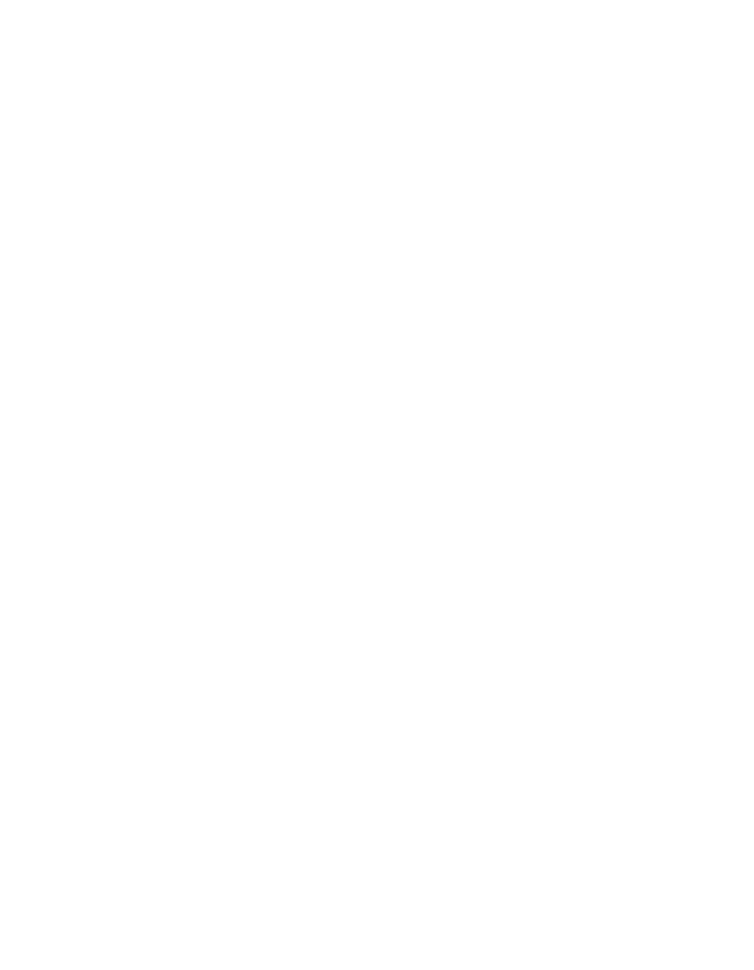
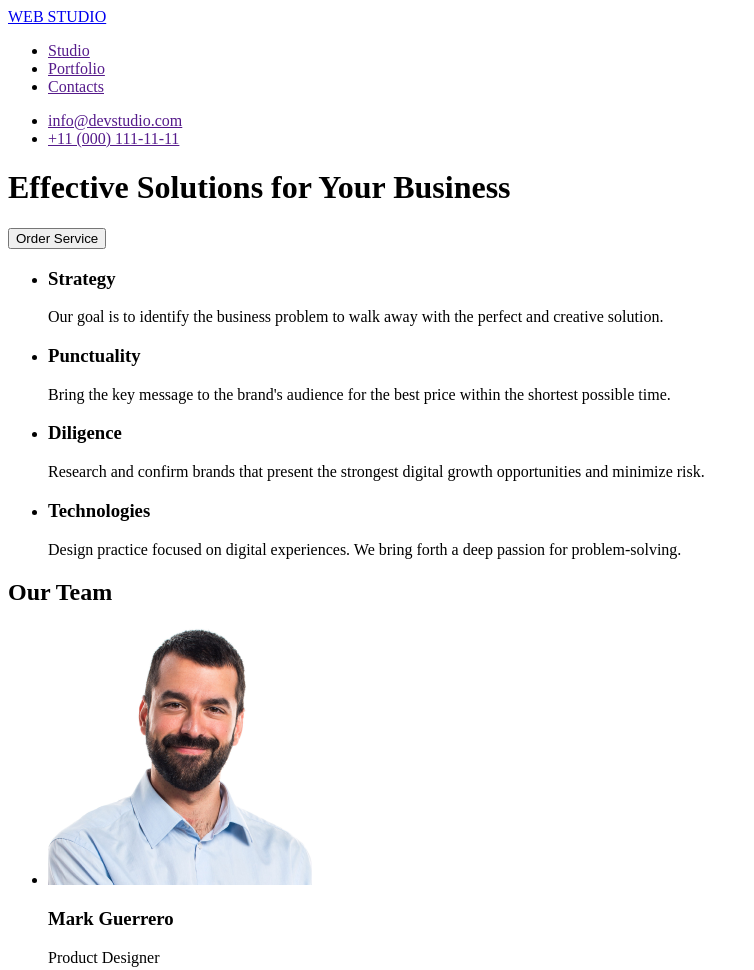
Before and after one commit to Dem4k/goit-markup-hw-01, a plain HTML site: page index.html in a window 1280 px wide. Shown: the top 970 px of the page, without its empty margins (0-754 px from the left). Before the commit the page ends 800 px from the top, so only its background shows below. Drawn offline with Linux system fonts and the light colour scheme.

Commit message:
dz#1.html

```diff
--- a/index.html
+++ b/index.html
@@ -6,6 +6,98 @@
     <title>Document</title>
 </head>
 <body>
-    <header></header>
+
+    <!-- Section 1 -->
+
+    <header>
+        <nav>
+            <a href="/index.html">WEB STUDIO</a>
+            <ul>
+                <li>
+                    <a href="">Studio</a>
+                </li>
+
+                <li>
+                    <a href="">Portfolio</a>
+                </li>
+                <li>
+                    <a href="">Contacts</a>
+                </li>
+            </ul>
+        </nav>
+            <ul>
+                <li>
+                    <a href="">info@devstudio.com</a>
+                </li>
+                <li>
+                    <a href="">+11 (000) 111-11-11</a>
+                </li>
+            </ul>
+
+    </header>
+
+        <!-- Section 2 -->
+
+        <main>
+            <div>
+                <h1>Effective Solutions for Your Business</h1>
+                <button type="button">Order Service</button>
+            </div>
+
+            <ul>
+                <li>
+                    <h3>Strategy</h3>
+                    <p>Our goal is to identify the business problem to walk away with the perfect and creative solution.</p>
+                </li>
+                <li>
+                    <h3>Punctuality</h3>
+                    <p>Bring the key message to the brand's audience for the best price within the shortest possible time.</p>
+                </li>
+                <li>
+                    <h3>Diligence</h3>
+                    <p>Research and confirm brands that present the strongest digital growth opportunities and minimize risk.</p>
+                </li>
+                <li>
+                    <h3>Technologies</h3>
+                    <p>Design practice focused on digital experiences. We bring forth a deep passion for problem-solving.</p>
+                </li>
+            </ul>
+
+
+        <!-- Section 3 -->
+
+        <section>
+            <h2>Our Team</h2>
+                <ul>
+                    <li>
+                        <img src="/images/mark_guerrero.png" alt="mark" width="264">
+                        <h3>Mark Guerrero</h3>
+                        <p>Product Designer<p>
+                    </li>
+                    <li>
+                        <img src="/images/tom_ford.png" alt="tom" width="264">
+                        <h3>Tom Ford</h3>
+                        <p>Frontend Developer<p>
+                    </li>
+                    <li>
+                        <img src="/images/camila_garcia.png" alt="camila" width="264">
+                        <h3>Camila Garcia</h3>
+                        <p>Marketing</p>
+                    </li>
+                    <li>
+                        <img src="/images/daniel_wilson.png" alt="daniel" width="264">
+                        <h3>Daniel Wilson</h3>
+                        <p>UI Designer</p>
+                    </li>
+                </ul>
+        </section>
+    </main>
+
+    <!-- Section 4 -->
+
+    <footer>
+        <a href="/index.html">WEB STUDIO</a>
+        <p>Increase the flow of customers and sales for your business with digital marketing & growth solutions.</p>
+    </footer>
 </body>
 </html>
```
Also changed, not shown: images/camila_garcia.png (added), images/daniel_wilson.png (added), images/mark_guerrero.png (added), images/tom_ford.png (added).
